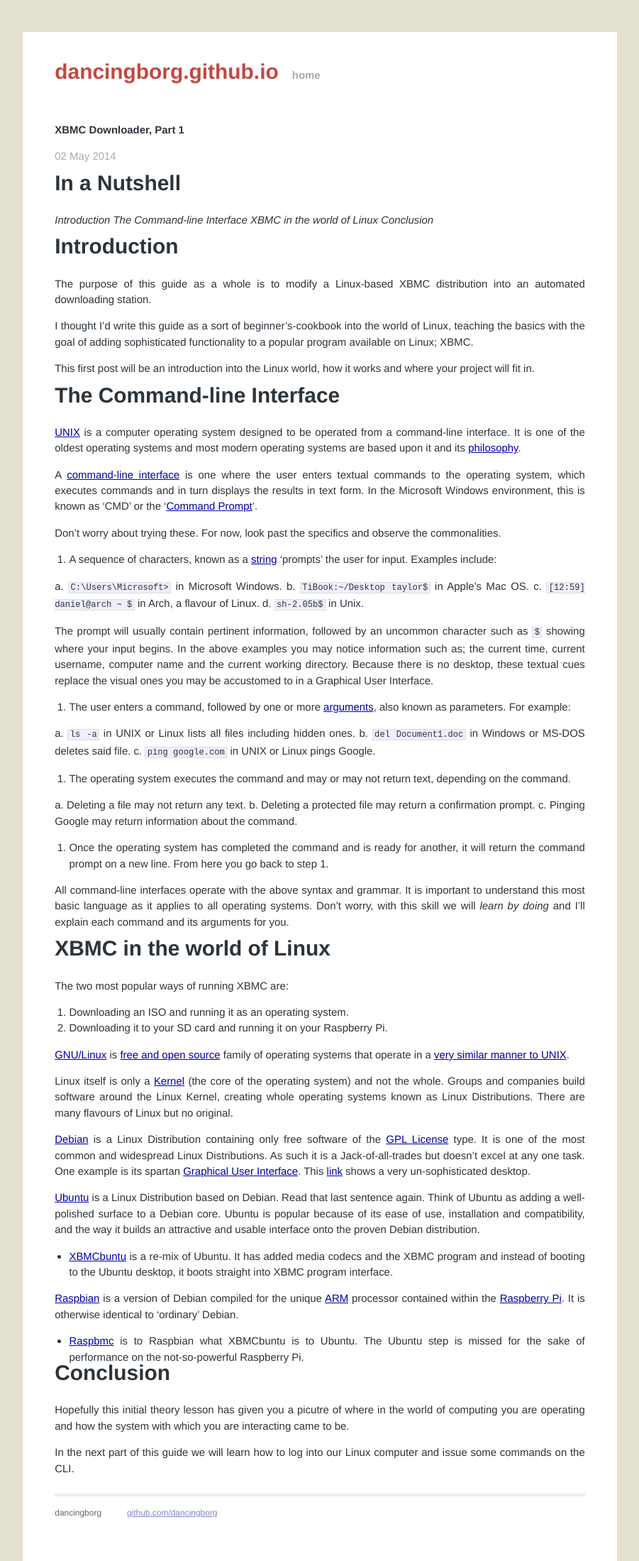
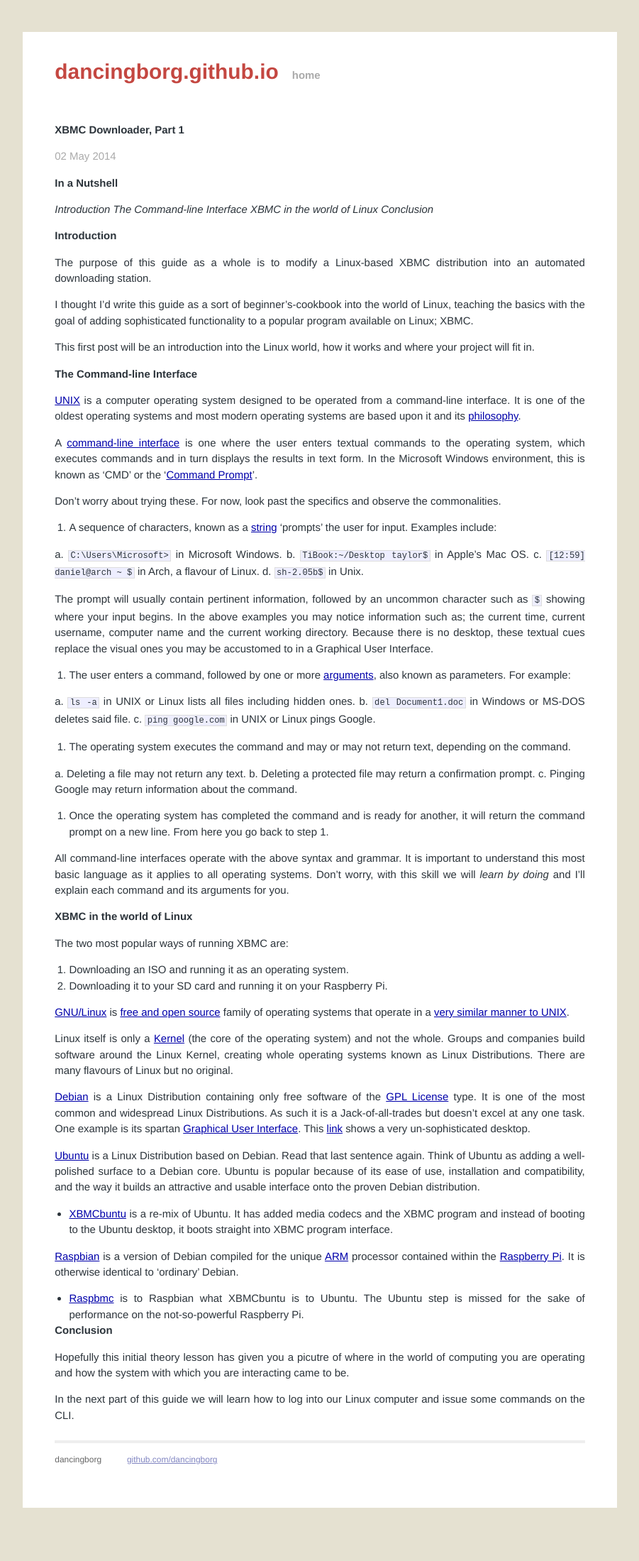
Before and after one commit to andre-abadi/andre-abadi.github.io, a Jekyll site: the page built from _posts/2014-05-02-xbmc-downloader-1.md, in a window 1280 px wide. Shown: the whole page at 71% size, without its empty margins (189-1090 px from the left). Built offline with Jekyll 4.4.1, drawn with Linux system fonts in a browser that asks for light colours; Markdown is read by kramdown in place of the engine named in the settings; after the commit the page ends 2124 px from its top, so only the background shows below that.

```diff
--- a/_posts/2014-05-02-xbmc-downloader-1.md
+++ b/_posts/2014-05-02-xbmc-downloader-1.md
@@ -4,14 +4,14 @@ title: XBMC Downloader, Part 1
 categories: xbmc
 ---
 
-#In a Nutshell
+##In a Nutshell
 
 _Introduction_
 _The Command-line Interface_
 _XBMC in the world of Linux_
 _Conclusion_
 
-#Introduction
+##Introduction
 
 The purpose of this guide as a whole is to modify a Linux-based XBMC distribution into an automated downloading station.
 
@@ -19,7 +19,7 @@ I thought I'd write this guide as a sort of beginner's-cookbook into the world o
 
 This first post will be an introduction into the Linux world, how it works and where your project will fit in.
 
-#The Command-line Interface
+##The Command-line Interface
 
 [UNIX](http://en.wikipedia.org/wiki/Unix) is a computer operating system designed to be operated from a command-line interface. It is one of the oldest operating systems and most modern operating systems are based upon it and its [philosophy](http://en.wikipedia.org/wiki/Unix_philosophy).
 
@@ -52,7 +52,7 @@ The prompt will usually contain pertinent information, followed by an uncommon c
 
 All command-line interfaces operate with the above syntax and grammar. It is important to understand this most basic language as it applies to all operating systems. Don’t worry, with this skill we will _learn by doing_ and I’ll explain each command and its arguments for you.
 
-#XBMC in the world of Linux
+##XBMC in the world of Linux
 
 The two most popular ways of running XBMC are:
 
@@ -74,7 +74,7 @@ Linux itself is only a [Kernel](http://bit.ly/1lziWQ7) (the core of the operatin
 - [Raspbmc](http://www.raspbmc.com/about/) is to Raspbian what XBMCbuntu is to Ubuntu. The Ubuntu step is missed for the sake of performance on the not-so-powerful Raspberry Pi.
 
 
-#Conclusion
+##Conclusion
 
 Hopefully this initial theory lesson has given you a picutre of where in the world of computing you are operating and how the system with which you are interacting came to be.
 
```
